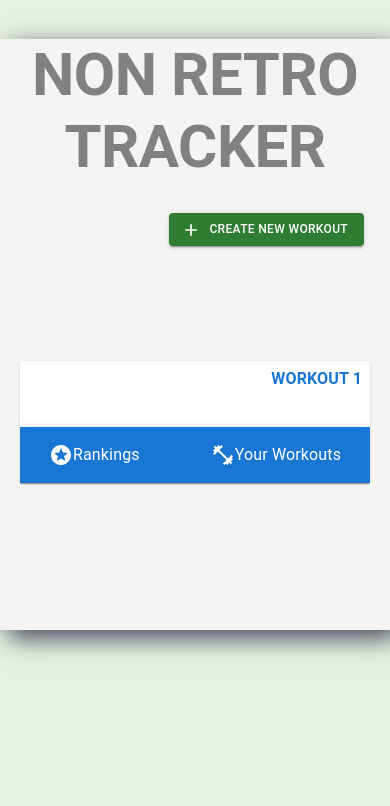
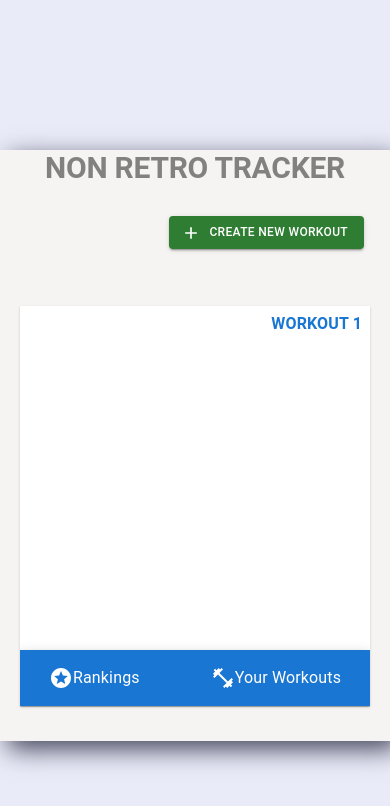
Before and after one commit to cladius6/best-tracker, a Next.js app in the folder frontend/: page /main in a window 390 px wide. Shown: the top 806 px of the page. Built offline with nearby package versions, Linux system fonts and the light colour scheme.

Commit message:
fix: little ui changes

```diff
--- a/frontend/pages/components/ContainerComp.tsx
+++ b/frontend/pages/components/ContainerComp.tsx
@@ -3,11 +3,12 @@ import { Container } from "@mui/material";
 export const ContainerComp = ({ children }: any) => {
   return (
     <Container
+      fixed
       maxWidth="md"
       sx={{
         height: "70vh",
         boxShadow: "8px 8px 24px 0px rgba(66, 68, 90, 1)",
-        marginTop: "10%",
+        marginTop: "150px",
         backgroundColor: "rgb(245,244,242)",
       }}
     >
--- a/frontend/pages/components/Header.tsx
+++ b/frontend/pages/components/Header.tsx
@@ -8,6 +8,15 @@ export const Header = () => {
       align="center"
       fontWeight={600}
       color="#00000078"
+      sx={{
+        fontSize: {
+          xs: "30px",
+          sm: "40px",
+          md: "50px",
+          lg: "60px",
+          xl: "60px",
+        },
+      }}
     >
       NON RETRO TRACKER
     </Typography>
--- a/frontend/pages/components/Modal.tsx
+++ b/frontend/pages/components/Modal.tsx
@@ -1,4 +1,4 @@
-import { Box, Typography, Modal, IconButton } from "@mui/material";
+import { Box, Typography, Modal, IconButton, Container } from "@mui/material";
 import { ExercisesList } from "./ExercisesList";
 import { WorkoutName } from "./WorkoutName";
 import { IExerciseWithRepeats } from "../../types/exercises";
@@ -26,7 +26,8 @@ export const ModalWithExercises = ({
         aria-labelledby="modal-modal-title"
         aria-describedby="modal-modal-description"
       >
-        <Box
+        <Container
+          fixed
           sx={{
             position: "absolute" as "absolute",
             top: "50%",
@@ -41,7 +42,12 @@ export const ModalWithExercises = ({
             overflowY: "scroll",
           }}
         >
-          <IconButton onClick={() => {closeModal(); setChoosenExercises([])}}>
+          <IconButton
+            onClick={() => {
+              closeModal();
+              setChoosenExercises([]);
+            }}
+          >
             <CloseIcon />
           </IconButton>
           <WorkoutName />
@@ -68,7 +74,7 @@ export const ModalWithExercises = ({
               alignItems: "center",
             }}
           ></Box>
-        </Box>
+        </Container>
       </Modal>
     </>
   );
--- a/frontend/pages/components/WorkoutsList.tsx
+++ b/frontend/pages/components/WorkoutsList.tsx
@@ -16,11 +16,12 @@ export const WorkoutsList = () => {
       sx={{
         marginBottom: "20px",
         width: "100%",
+        height: "400px",
         maxWidth: "350px",
         display: "block",
         margin: "0 auto",
         position: "fixed",
-        top: "50%",
+        top: "60%",
         left: "50%",
         transform: "translate(-50%, -50%)",
         overflowY: "auto",
@@ -31,7 +32,7 @@ export const WorkoutsList = () => {
       </Button>
 
       <AppBar
-        position="sticky"
+        position="fixed"
         color="primary"
         sx={{ top: "auto", bottom: 0, marginTop: "30px" }}
       >
--- a/frontend/pages/index.tsx
+++ b/frontend/pages/index.tsx
@@ -1,11 +1,13 @@
 import type { NextPage } from "next";
-import { Box } from "@mui/material";
+import { Box, ThemeProvider } from "@mui/material";
 import { Header } from "./components/Header";
 import { UsernameForm } from "./components/UsernameForm";
 import { ContainerComp } from "./components/ContainerComp";
+import { theme } from "../theme/defaultTheme";
 
 const Home: NextPage = () => {
   return (
+    <ThemeProvider theme={theme}>
       <ContainerComp>
         <Header />
         <Box
@@ -25,6 +27,7 @@ const Home: NextPage = () => {
           <UsernameForm />
         </Box>
       </ContainerComp>
+    </ThemeProvider>
   );
 };
 
--- a/frontend/pages/main.tsx
+++ b/frontend/pages/main.tsx
@@ -42,7 +42,9 @@ const Main = () => {
           variant="contained"
           color="success"
           onClick={handleOpenModal}
-          sx={{ fontSize: "12px" }}
+          sx={{
+            fontSize: "12px",
+          }}
           startIcon={<AddIcon />}
         >
           Create new workout
--- a/frontend/styles/globals.css
+++ b/frontend/styles/globals.css
@@ -27,7 +27,7 @@ body {
   padding: 0;
   margin: 0;
   font-size: 16px;
-  background-color: #e6f2e1;
+  background-color: #e9ebf8;
 }
 
 a {
```
Also changed, not shown: frontend/theme/defaultTheme.ts (added, +15 -0 lines). Lines whose indentation alone changed are shown as unchanged.
